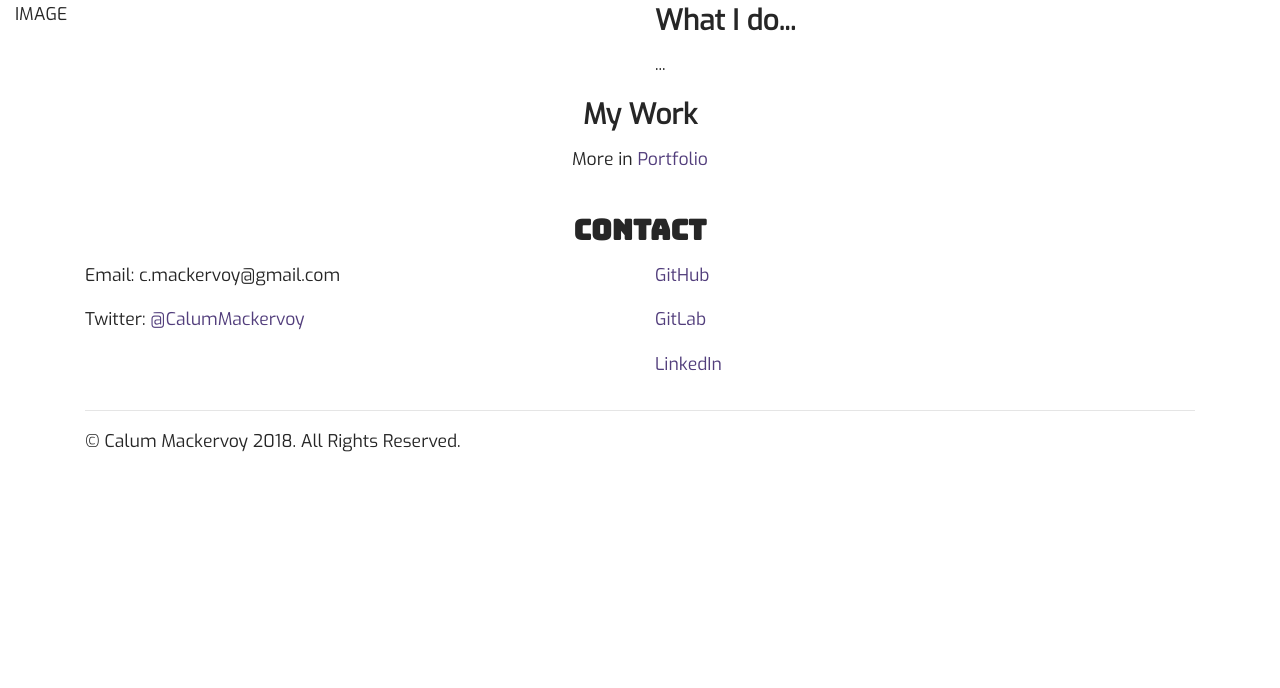
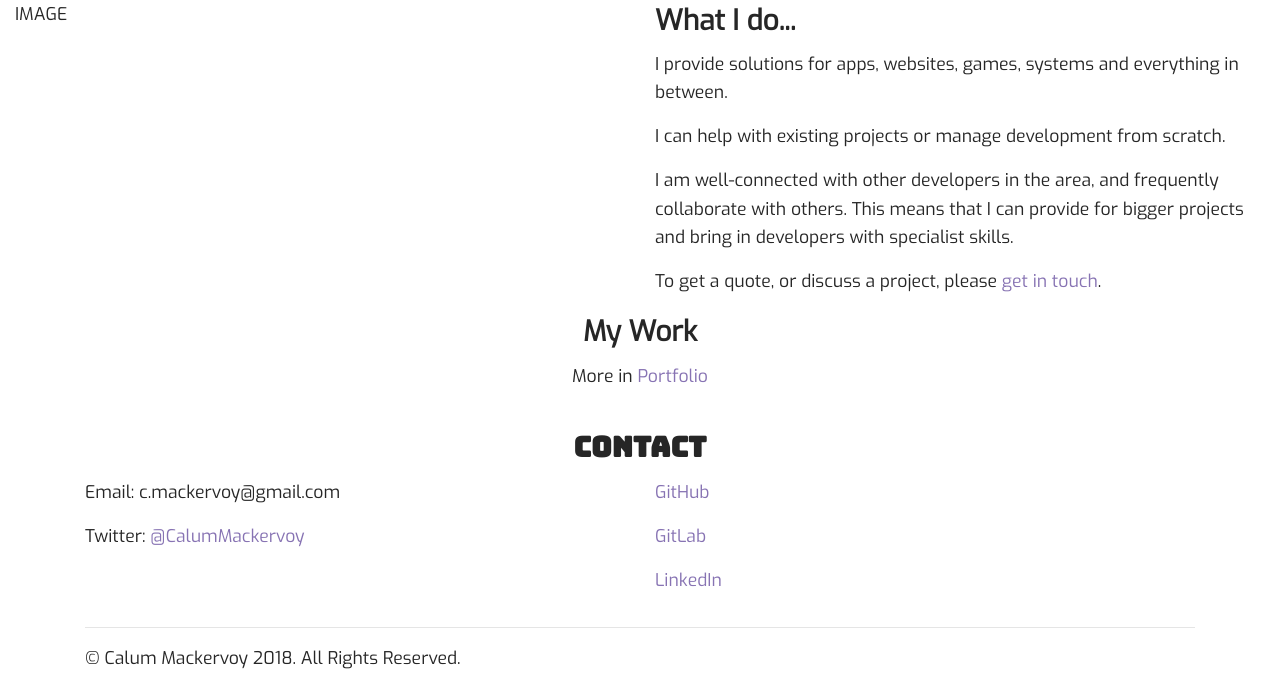
Before and after one commit to calummackervoy/calummackervoy.github.io, a Jekyll site: the page built from index.html, in a window 1280 px wide. Shown: the part 450-1138 px from the top of the page. Built offline with Jekyll 4.4.1, drawn with Linux system fonts in a browser that asks for light colours; nearby versions of some CDN libraries; before the commit the page ends 921 px from its top, so only the background shows below that.

Commit message:
draft homepage 'what I do'
also changed link colouring to stand out on screen

```diff
--- a/_sass/_base.scss
+++ b/_sass/_base.scss
@@ -2,8 +2,8 @@ $content-width: 800px;
 $main: #19CCAA;
 $font-style: 'Exo', sans-serif;
 $font-color: #262626;
-$link-color: #523e7c;
-$link-hover-color: #8773B3;
+$link-color: #8773B3;//#523e7c;
+$link-hover-color: #b2a3d4;
 $navbar-hover-color: #eecbe0;
 $main-heading-font: 'Bungee', cursive;
 $heading-font: 'Exo', sans-serif;
--- a/index.html
+++ b/index.html
@@ -10,7 +10,19 @@ noPageTitle: true
     </div>
     <div class="col-sm-6">
         <h3>What I do...</h3>
-        <p>...</p>
+        <p>
+            I provide solutions for apps, websites, games, systems and everything in between.
+        </p>
+        <p>
+            I can help with existing projects or manage development from scratch.
+        </p>
+        <p>
+            I am well-connected with other developers in the area, and frequently collaborate with others. This means
+            that I can provide for bigger projects and bring in developers with specialist skills.
+        </p>
+        <p>
+            To get a quote, or discuss a project, please <a href="{{ '/contact' | prepend: site.baseurl }}">get in touch</a>.
+        </p>
     </div>
 </div>
 
```
